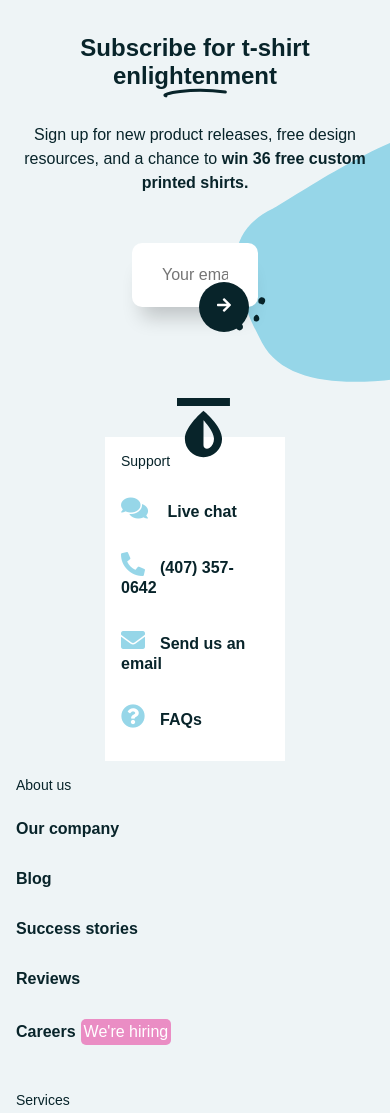
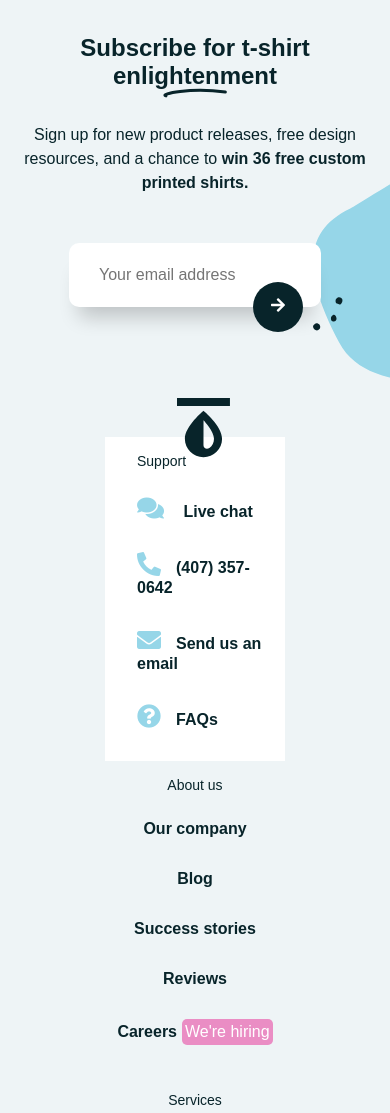
Before and after one commit to njmsaikat/realthread, a plain HTML site: page index.html in a window 390 px wide. Shown: the part 7840-8953 px from the top of the page. Drawn offline with nearby package versions, Linux system fonts and the light colour scheme.

Commit message:
Update style.css

```diff
--- a/css/style.css
+++ b/css/style.css
@@ -1700,3 +1700,29 @@ h1, h2, h3, h4, h5{
         .ready{
             margin-bottom: 1em;
         }
+           /*footer top section*/
+        .email-input{
+            width: 70%;
+        }
+        .arrow-right-submit{
+            right: 20%;
+        }
+        .footer-decoration-right{
+            transform: translate(75%,-70%);
+            overflow: hidden;
+        }
+        .footer-menus{
+            text-align: center;
+        }
+        .footer-menus-support{
+            padding-left: 2em;
+        }
+        .link-item{
+            justify-content: center;
+        }
+
+        /*footer bottom section*/
+        .footer-bottom img{
+            display: none;
+        }
+  }
```
